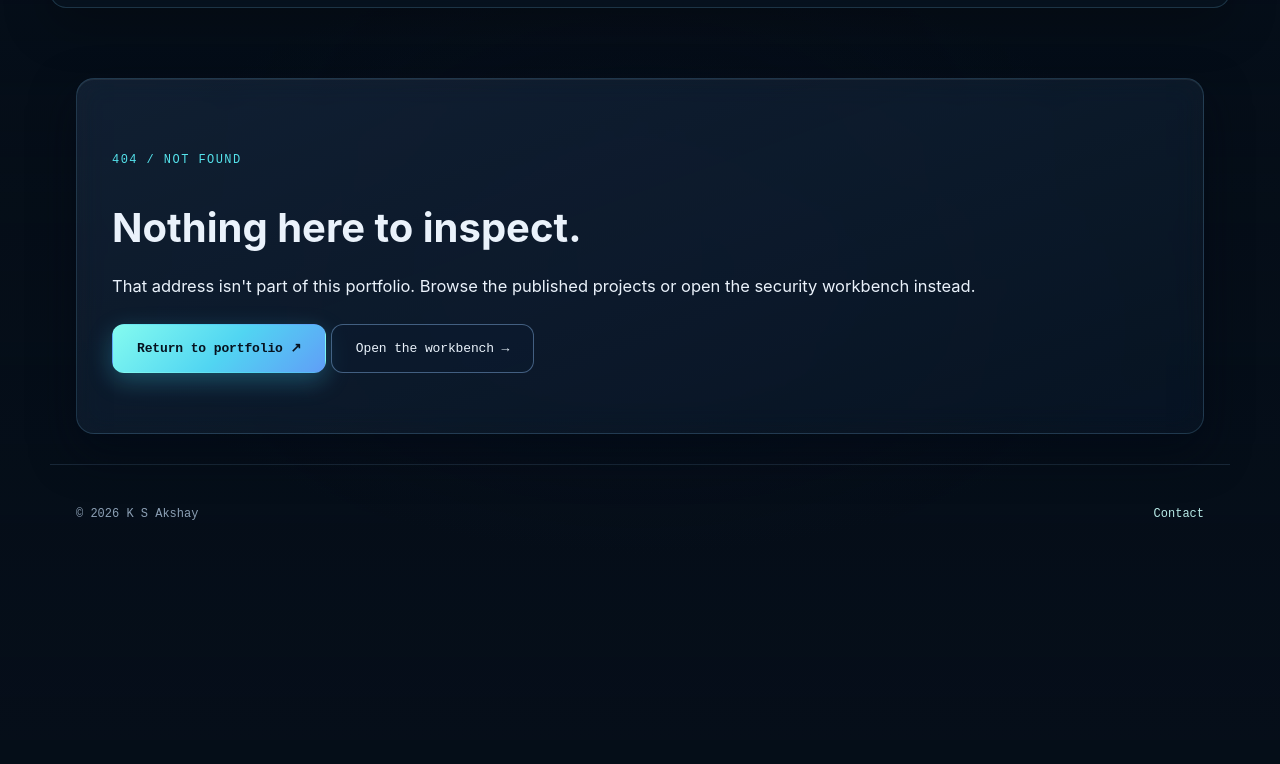
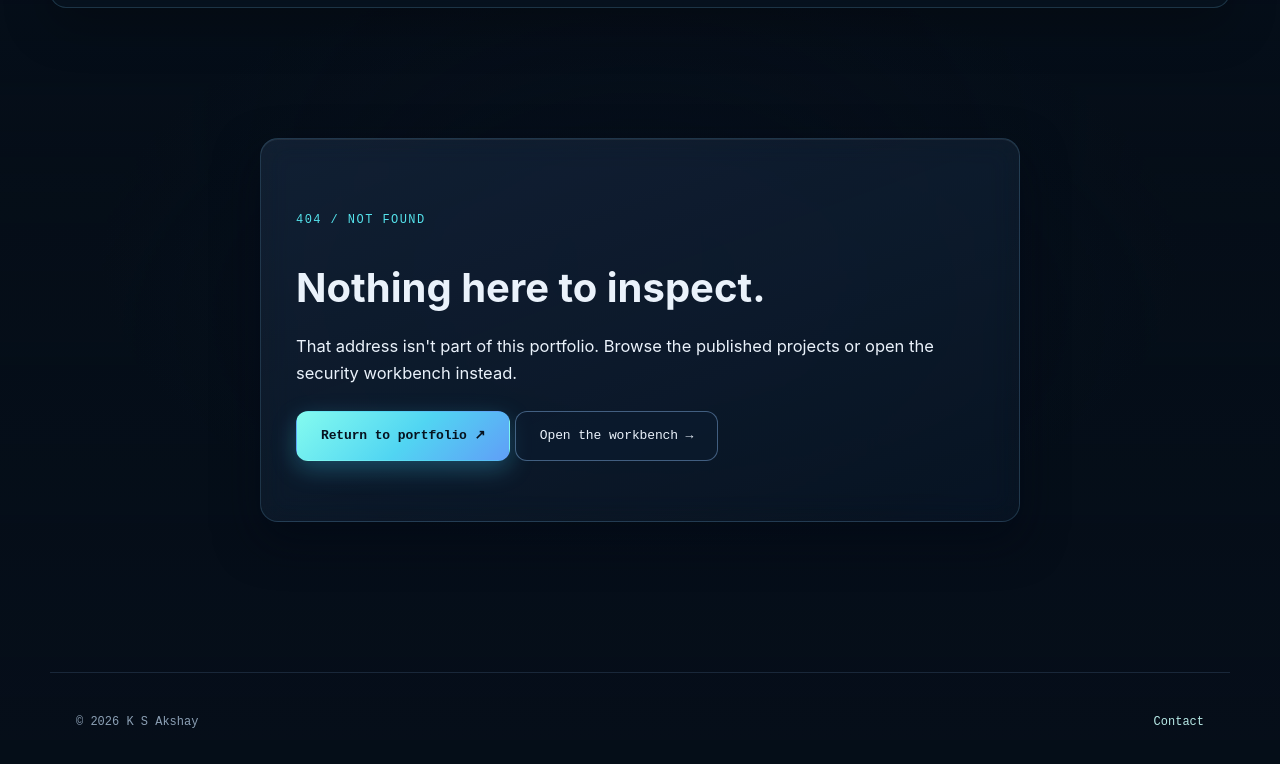
Before and after one commit to Akshu1245/akshay-sec, a website: page 404.html in a window 1280 px wide. Shown: the part 60-824 px from the top of the page. Before the commit the page ends 800 px from the top, so only its background shows below. Drawn offline with Linux system fonts and the light colour scheme.

Commit message:
Style accessible 404 page without inline CSS under strict CSP

```diff
--- a/studio.css
+++ b/studio.css
@@ -367,3 +367,6 @@ a { text-underline-offset: 4px; }
   .featured-phone { transition:none; }
   .featured-visual:hover .featured-phone { transform:none; }
 }
+
+.error-404 { max-width:760px; margin:60px auto 120px; }
+@media(max-width:600px){.error-404 {margin:38px auto 70px;}.error-404 .btn{margin:6px 6px 0 0;}}
```
